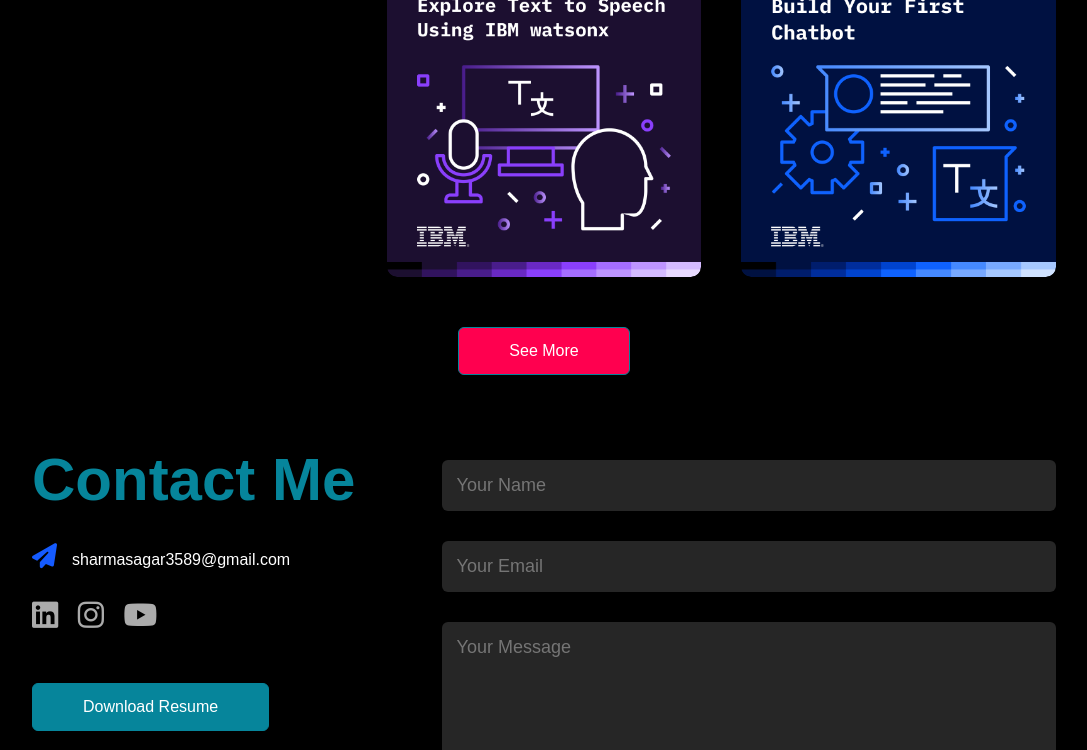
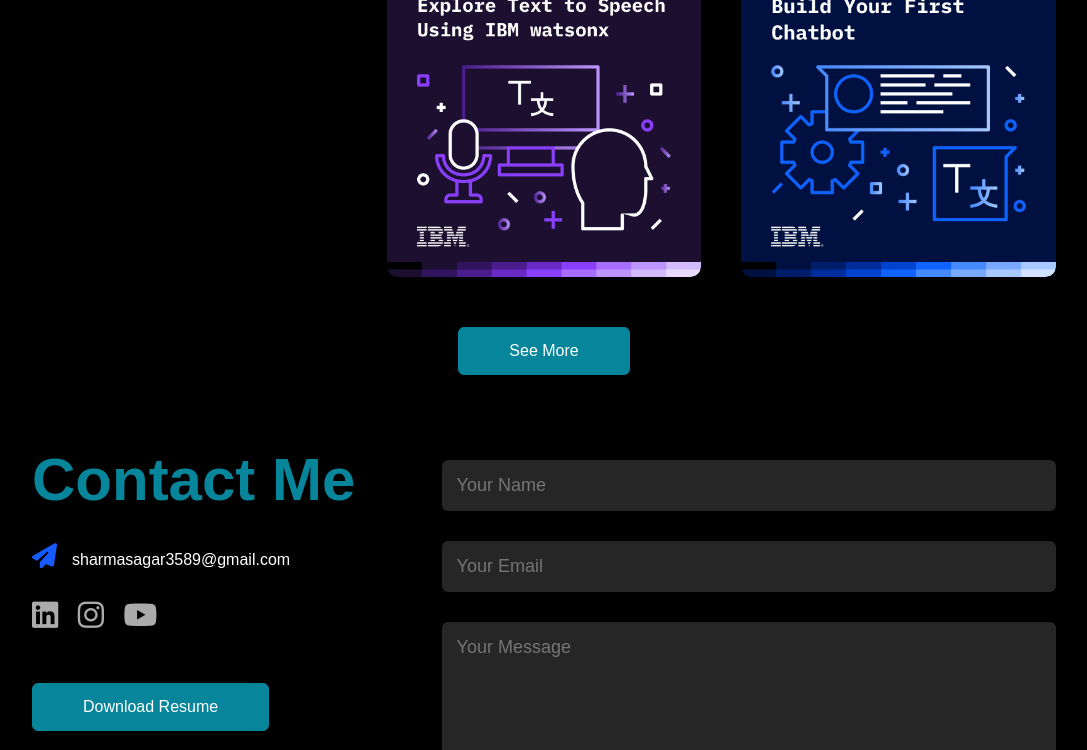
Before and after one commit to sagar10102002/sagarsharma, a plain HTML site: page public/index.html in a window 1280 px wide. In both pictures the pointer is over the link "See More". Shown: the part 2298-3048 px from the top of the page, without its empty margins (96-1183 px from the left). Drawn offline with Linux system fonts and the light colour scheme.

Commit message:
Add files via upload

```diff
--- a/public/style.css
+++ b/public/style.css
@@ -295,7 +295,7 @@ nav ul li a:hover::after{
 }
 
 .btn:hover{
-    background: #ff004f;
+    background: #06859b;
 
 }
 
```
